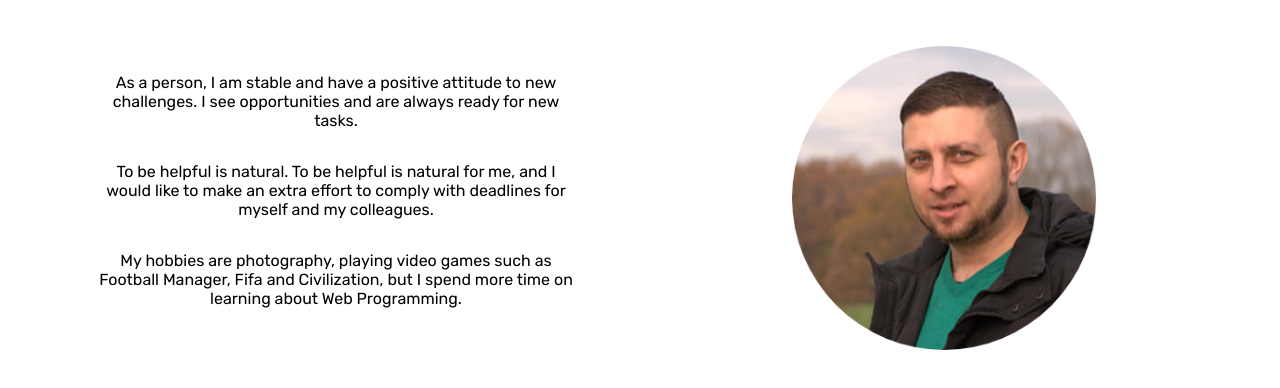
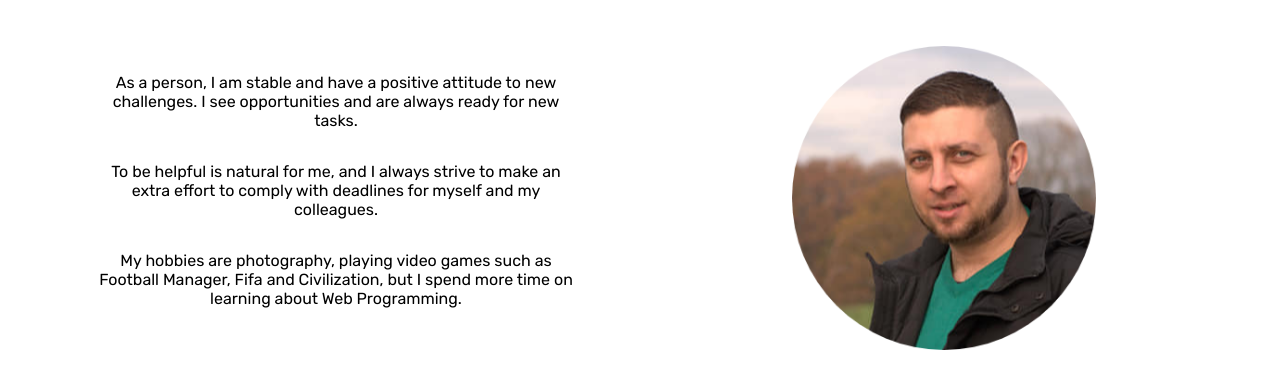
Before and after one commit to denizatici/portfolio, a plain HTML site: page index.html in a window 1280 px wide. Shown: the part 696-1084 px from the top of the page. Drawn offline with Linux system fonts and the light colour scheme.

Commit message:
Update index.html

```diff
--- a/index.html
+++ b/index.html
@@ -34,7 +34,7 @@
         <p>As a person, I am stable and have a positive attitude to new challenges.
           I see opportunities and are always ready for new tasks. </p>
         <p>
-          To be helpful is natural. To be helpful is natural for me, and I would like to make an
+          To be helpful is natural for me, and I always strive  to make an
           extra effort to comply with deadlines for myself and my colleagues.</p>
         <p>
           My hobbies are photography, playing video games such as Football Manager,
```
